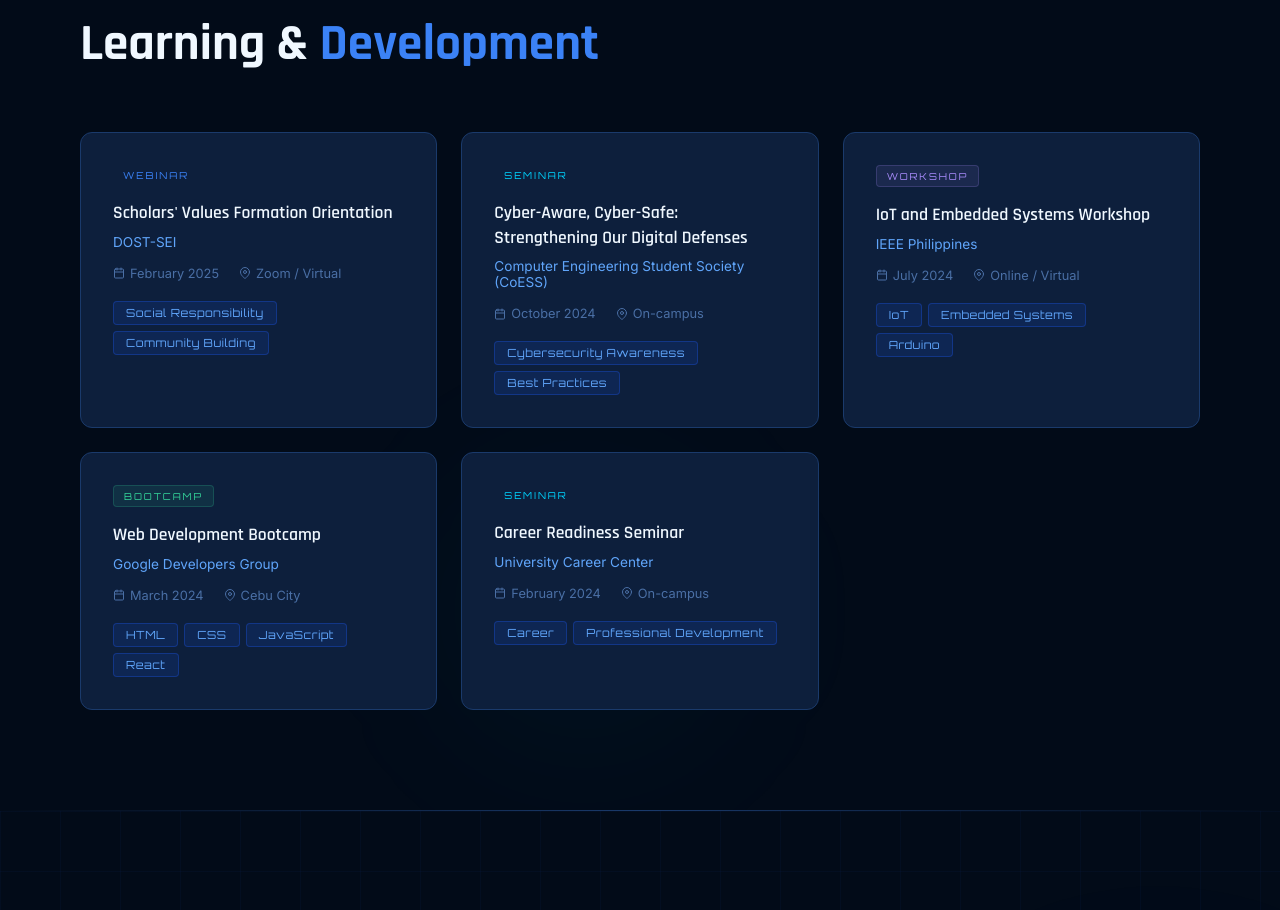
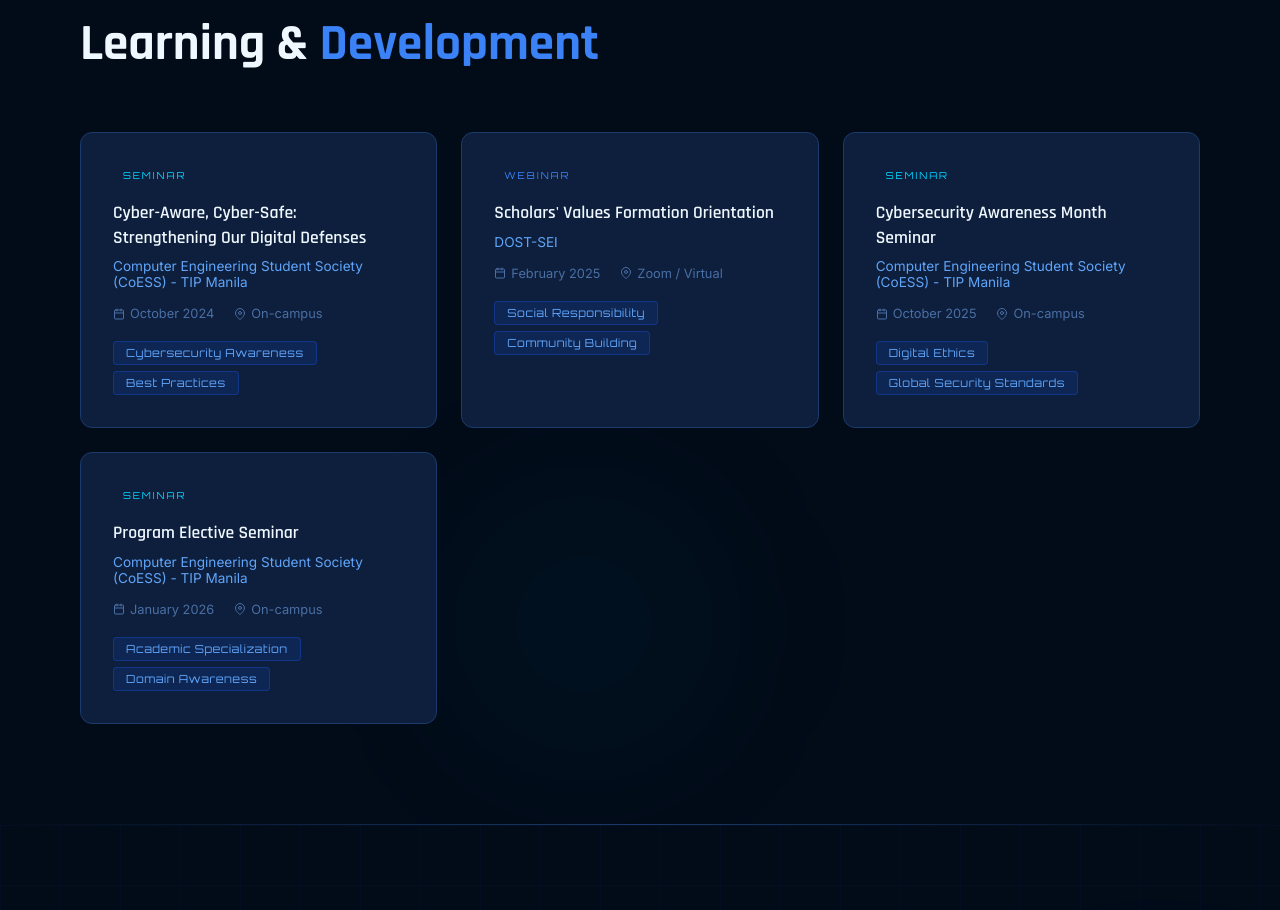
Before and after one commit to seanio777/verano-portfolio, a React (Vite) app: page / in a window 1280 px wide. Shown: the part 2925-3835 px from the top of the page. Built offline with nearby package versions, Linux system fonts and the light colour scheme.

Commit message:
feat: update seminar entries for accuracy and relevance

```diff
--- a/src/components/Seminars.jsx
+++ b/src/components/Seminars.jsx
@@ -2,6 +2,14 @@ import { FiCalendar, FiMapPin, FiMonitor } from 'react-icons/fi'
 
 // ← REPLACE all entries with your actual seminars/trainings
 const seminars = [
+  {
+    title: 'Cyber-Aware, Cyber-Safe: Strengthening Our Digital Defenses',
+    organizer: 'Computer Engineering Student Society (CoESS) - TIP Manila',
+    date: 'October 2024',
+    location: 'On-campus',
+    type: 'Seminar',
+    tags: ['Cybersecurity Awareness', 'Best Practices'],
+  },
   {
     title: 'Scholars\' Values Formation Orientation',
     organizer: 'DOST-SEI',
@@ -11,22 +19,22 @@ const seminars = [
     tags: ['Social Responsibility', 'Community Building'],
   },
   {
-    title: 'Cyber-Aware, Cyber-Safe: Strengthening Our Digital Defenses',
-    organizer: 'Computer Engineering Student Society (CoESS)',
-    date: 'October 2024',
+    title: 'Cybersecurity Awareness Month Seminar',
+    organizer: 'Computer Engineering Student Society (CoESS) - TIP Manila',
+    date: 'October 2025',
     location: 'On-campus',
     type: 'Seminar',
-    tags: ['Cybersecurity Awareness', 'Best Practices'],
+    tags: ['Digital Ethics', 'Global Security Standards'],
   },
   {
-    title: 'IoT and Embedded Systems Workshop',
-    organizer: 'IEEE Philippines',
-    date: 'July 2024',
-    location: 'Online / Virtual',
-    type: 'Workshop',
-    tags: ['IoT', 'Embedded Systems', 'Arduino'],
+    title: 'Program Elective Seminar',
+    organizer: 'Computer Engineering Student Society (CoESS) - TIP Manila',
+    date: 'January 2026',
+    location: 'On-campus',
+    type: 'Seminar',
+    tags: ['Academic Specialization', 'Domain Awareness'],
   },
-  {
+  /*{
     title: 'Web Development Bootcamp',
     organizer: 'Google Developers Group',
     date: 'March 2024',
@@ -41,7 +49,7 @@ const seminars = [
     location: 'On-campus',
     type: 'Seminar',
     tags: ['Career', 'Professional Development'],
-  },
+  },*/
 ]
 
 const typeColors = {
```
